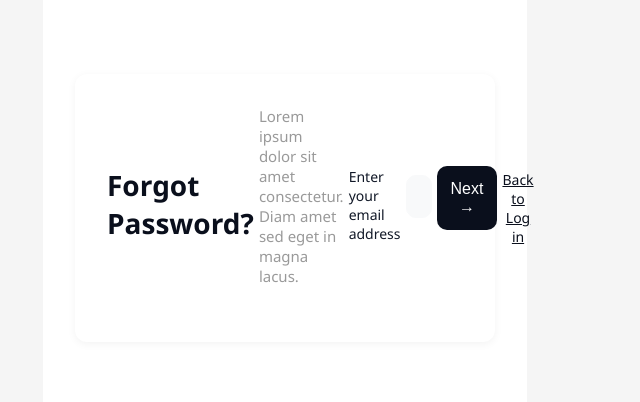
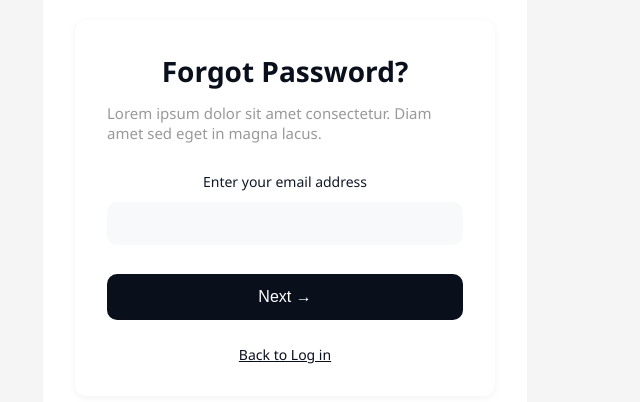
Before and after one commit to Lupescua/tantakuy-hyf, a Next.js app: page /forgot-password in a window 1280 px wide. Shown: the part 192-594 px from the top of the page, without its empty margins (355-995 px from the left). Built offline with nearby package versions, Linux system fonts and the light colour scheme.

Commit message:
fix CSS issue on the 3rd screen of forgot password

```diff
--- a/app/components/forgot-password/ResetPassword.jsx
+++ b/app/components/forgot-password/ResetPassword.jsx
@@ -30,7 +30,7 @@ export default function ResetPasswordForm() {
   return (
     <div className={styles.formContainer}>
       <h1 className={styles.title}>Email verified please login</h1>
-      <form onSubmit={handleSubmit}>
+      <form onSubmit={handleSubmit} className={styles.form}>
         <div className={styles.inputGroup}>
           <label className={styles.label}>Email</label>
           <input
--- a/style/ForgotPassword.module.css
+++ b/style/ForgotPassword.module.css
@@ -1,5 +1,6 @@
 .container {
   display: flex;
+  flex-direction: column;
   justify-content: center;
   align-items: center;
   min-height: calc(100vh - 80px);
@@ -8,6 +9,7 @@
 }
 
 .form {
+  flex-direction: column;
   max-width: 420px;
   width: 100%;
   padding: 32px;
@@ -148,6 +150,8 @@
 }
 
 .inputGroup {
+  display: flex;
+  flex-direction: column;
   margin-bottom: 20px;
 }
 
```
